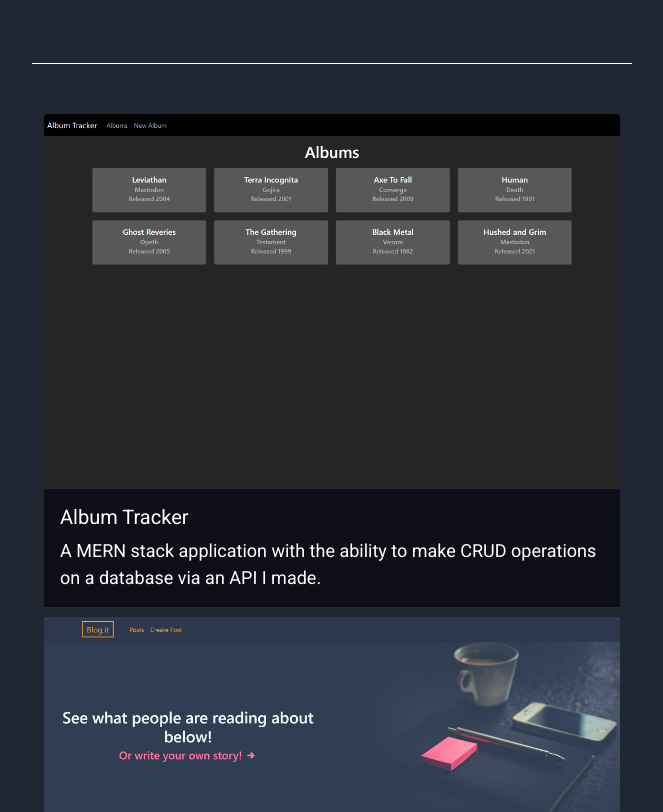
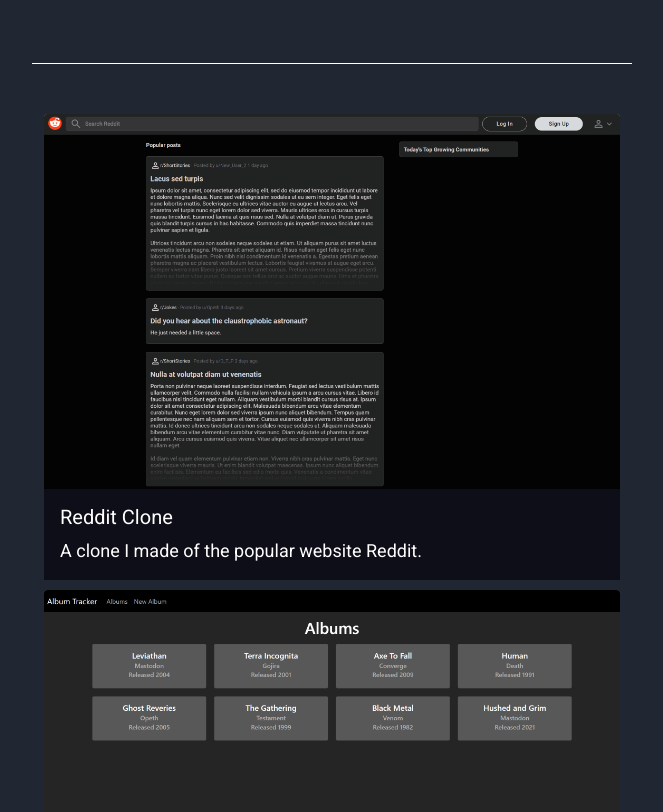
Before and after one commit to MarsVolta4366/portfolio-pro, a React (Create React App) app: page / in a window 1280 px wide. Shown: the part 1630-2442 px from the top of the page, without its empty margins (308-971 px from the left). Built offline with nearby package versions, Linux system fonts and the light colour scheme.

Commit message:
Added reddit clone to projects

```diff
--- a/src/Components/Projects/Projects.js
+++ b/src/Components/Projects/Projects.js
@@ -10,6 +10,21 @@
             </div>
             <div className="myContent">
                 <Container>
+                    <Row>
+                        <Col>
+                            <a href="https://unrivaled-moonbeam-066202.netlify.app/" target="_blank" rel="noreferrer" className="myLink">
+                                <Card className="myCard">
+                                    <Card.Img variant="top" src="../../../Reddit-Clone-Screen-Shot.png" />
+                                    <Card.Body className="myBackground">
+                                        <Card.Title>Reddit Clone</Card.Title>
+                                        <Card.Text>
+                                            A clone I made of the popular website Reddit.
+                                        </Card.Text>
+                                    </Card.Body>
+                                </Card>
+                            </a>
+                        </Col>
+                    </Row>
                     <Row>
                         <Col>
                             <a href="https://albumtracker.netlify.app/" target="_blank" rel="noreferrer" className="myLink">
```
Also changed, not shown: public/Reddit-Clone-Screen-Shot.png (added).
